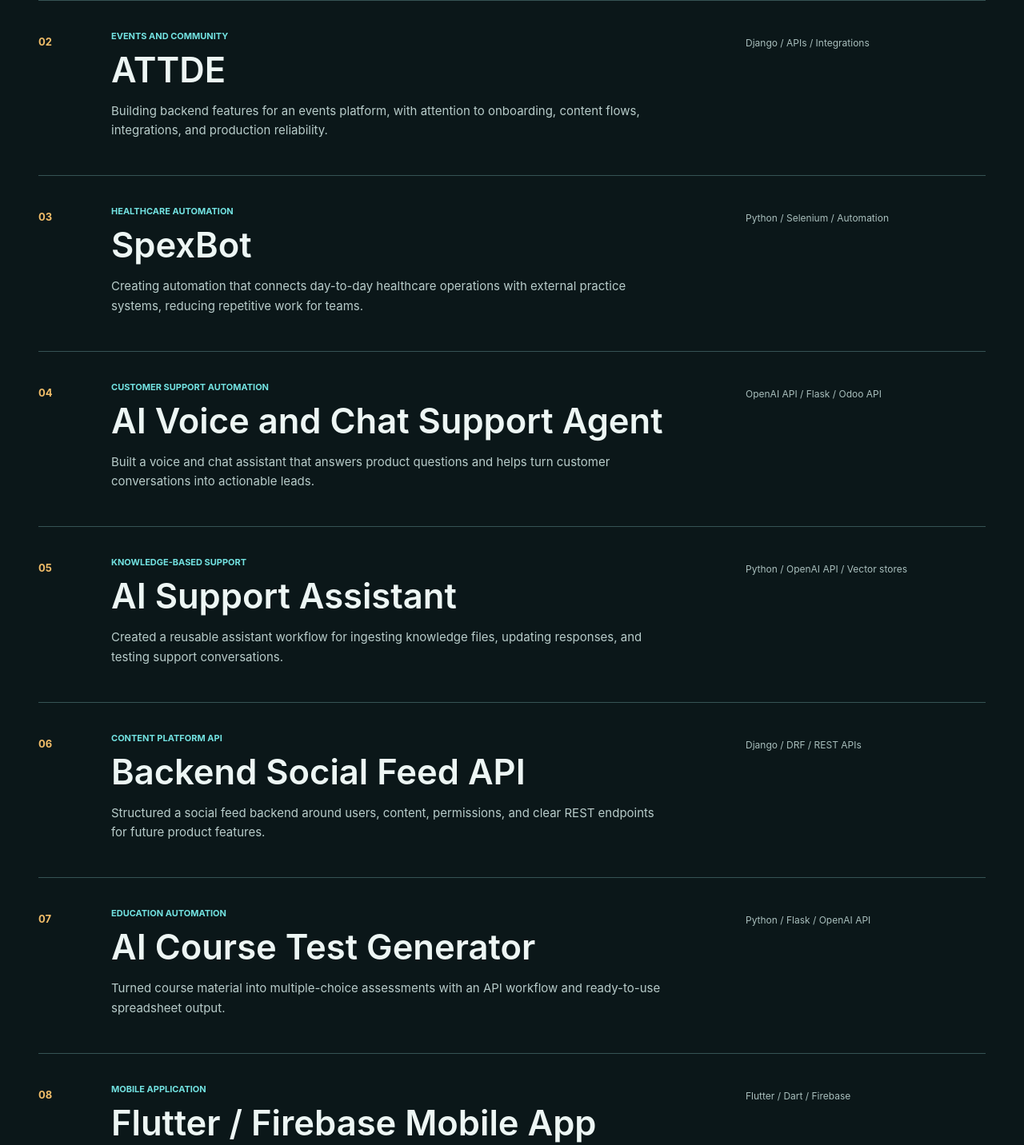
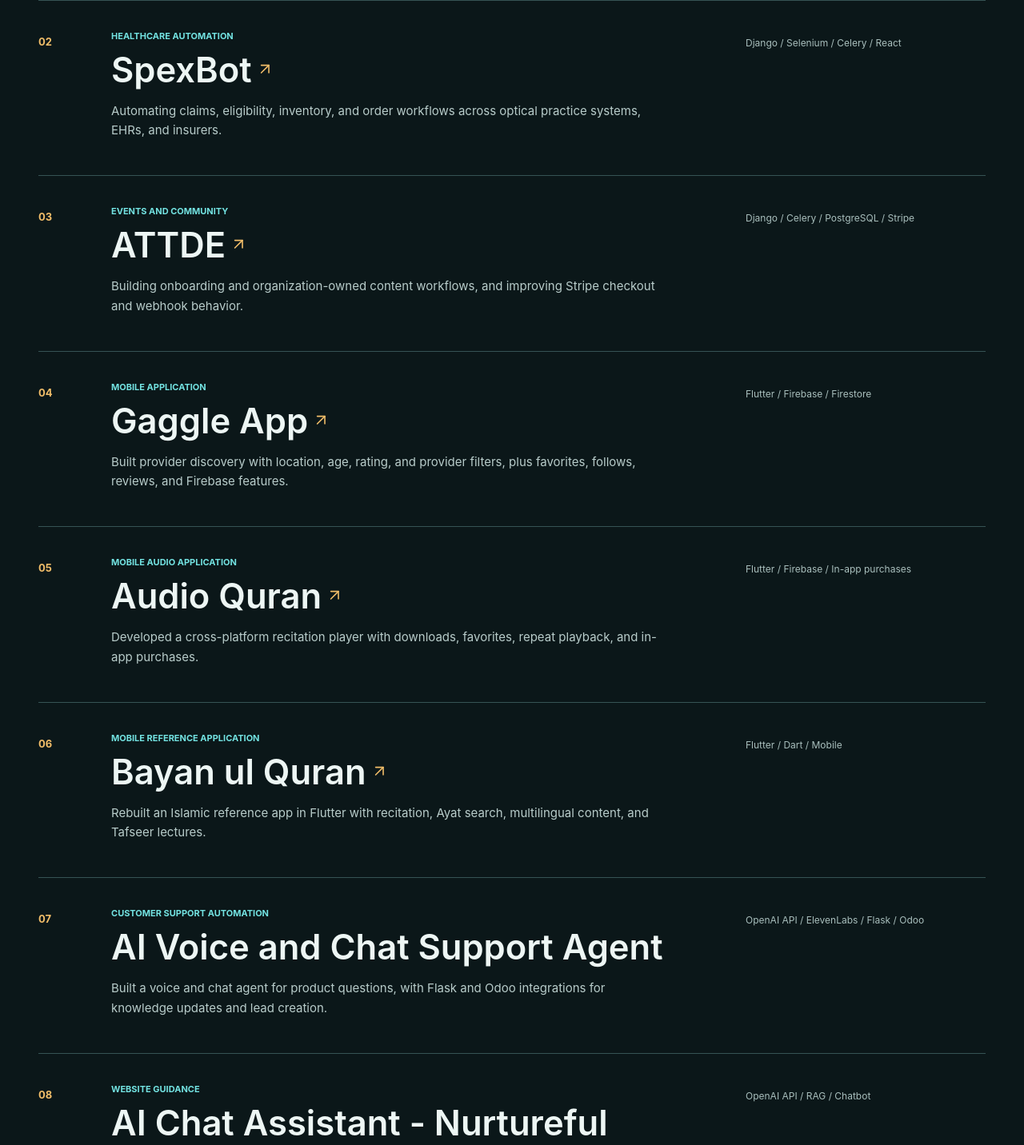
Before and after one commit to ahmadrao17/portfolio, a React (Vite) app: page / in a window 1280 px wide. Shown: the part 1640-3072 px from the top of the page at 80% size. Built offline with nearby package versions, Linux system fonts and the light colour scheme.

Commit message:
Align portfolio projects with resume

```diff
--- a/src/App.jsx
+++ b/src/App.jsx
@@ -17,64 +17,94 @@
     name: 'GWG Platform',
     domain: 'Compliance technology',
     description:
-      'Helping teams manage complex compliance work through clearer review flows, dependable backend behavior, and practical product improvements.',
-    focus: ['Python', 'Django', 'Workflow design'],
+      'Building role-specific review queues, KYC dossiers, screening workflows, and auditable forms for a multi-tenant Swiss AML platform.',
+    focus: ['Django', 'DRF', 'React', 'TypeScript'],
+    url: 'https://www.gwg-plattform.ch/en/home-2/',
   },
   {
     number: '02',
+    name: 'SpexBot',
+    domain: 'Healthcare automation',
+    description:
+      'Automating claims, eligibility, inventory, and order workflows across optical practice systems, EHRs, and insurers.',
+    focus: ['Django', 'Selenium', 'Celery', 'React'],
+    url: 'https://spexbot.com/',
+  },
+  {
+    number: '03',
     name: 'ATTDE',
     domain: 'Events and community',
     description:
-      'Building backend features for an events platform, with attention to onboarding, content flows, integrations, and production reliability.',
-    focus: ['Django', 'APIs', 'Integrations'],
-  },
-  {
-    number: '03',
-    name: 'SpexBot',
-    domain: 'Healthcare automation',
-    description:
-      'Creating automation that connects day-to-day healthcare operations with external practice systems, reducing repetitive work for teams.',
-    focus: ['Python', 'Selenium', 'Automation'],
+      'Building onboarding and organization-owned content workflows, and improving Stripe checkout and webhook behavior.',
+    focus: ['Django', 'Celery', 'PostgreSQL', 'Stripe'],
+    url: 'https://www.allthethingstodoeverywhere.com/home',
   },
   {
     number: '04',
+    name: 'Gaggle App',
+    domain: 'Mobile application',
+    description:
+      'Built provider discovery with location, age, rating, and provider filters, plus favorites, follows, reviews, and Firebase features.',
+    focus: ['Flutter', 'Firebase', 'Firestore'],
+    url: 'https://play.google.com/store/apps/details?id=com.flock.team.app',
+  },
+  {
+    number: '05',
+    name: 'Audio Quran',
+    domain: 'Mobile audio application',
+    description:
+      'Developed a cross-platform recitation player with downloads, favorites, repeat playback, and in-app purchases.',
+    focus: ['Flutter', 'Firebase', 'In-app purchases'],
+    url: 'https://play.google.com/store/apps/details?id=com.ahsan.audioquran&hl=en',
+  },
+  {
+    number: '06',
+    name: 'Bayan ul Quran',
+    domain: 'Mobile reference application',
+    description:
+      'Rebuilt an Islamic reference app in Flutter with recitation, Ayat search, multilingual content, and Tafseer lectures.',
+    focus: ['Flutter', 'Dart', 'Mobile'],
+    url: 'https://play.google.com/store/apps/details?id=com.app.drisrar&hl=en',
+  },
+  {
+    number: '07',
     name: 'AI Voice and Chat Support Agent',
     domain: 'Customer support automation',
     description:
-      'Built a voice and chat assistant that answers product questions and helps turn customer conversations into actionable leads.',
-    focus: ['OpenAI API', 'Flask', 'Odoo API'],
+      'Built a voice and chat agent for product questions, with Flask and Odoo integrations for knowledge updates and lead creation.',
+    focus: ['OpenAI API', 'ElevenLabs', 'Flask', 'Odoo'],
   },
   {
-    number: '05',
+    number: '08',
+    name: 'AI Chat Assistant - Nurtureful Psychology',
+    domain: 'Website guidance',
+    description:
+      'Created a website assistant using a structured company profile and retrieval-augmented responses to guide visitors.',
+    focus: ['OpenAI API', 'RAG', 'Chatbot'],
+  },
+  {
+    number: '09',
+    name: 'AI Course Test Generator',
+    domain: 'Education automation',
+    description:
+      'Turned uploaded course material into multiple-choice tests through a Flask API that returns formatted Excel files.',
+    focus: ['Python', 'Flask', 'OpenAI API'],
+  },
+  {
+    number: '10',
     name: 'AI Support Assistant',
     domain: 'Knowledge-based support',
     description:
-      'Created a reusable assistant workflow for ingesting knowledge files, updating responses, and testing support conversations.',
+      'Created reusable scripts for assistant setup, knowledge-file ingestion, instruction updates, and support-conversation tests.',
     focus: ['Python', 'OpenAI API', 'Vector stores'],
   },
   {
-    number: '06',
+    number: '11',
     name: 'Backend Social Feed API',
     domain: 'Content platform API',
     description:
-      'Structured a social feed backend around users, content, permissions, and clear REST endpoints for future product features.',
-    focus: ['Django', 'DRF', 'REST APIs'],
-  },
-  {
-    number: '07',
-    name: 'AI Course Test Generator',
-    domain: 'Education automation',
-    description:
-      'Turned course material into multiple-choice assessments with an API workflow and ready-to-use spreadsheet output.',
-    focus: ['Python', 'Flask', 'OpenAI API'],
-  },
-  {
-    number: '08',
-    name: 'Flutter / Firebase Mobile App',
-    domain: 'Mobile application',
-    description:
-      'Developed mobile screens and supporting Firebase features, including notifications and cloud functions.',
-    focus: ['Flutter', 'Dart', 'Firebase'],
+      'Structured a social feed backend around users, content, permissions, serializers, and REST endpoints.',
+    focus: ['Django', 'DRF', 'django-filter'],
   },
 ]
 
@@ -97,6 +127,20 @@
   return (
     <a className="social-link" href={href} target="_blank" rel="noreferrer" aria-label={label} title={label}>
       {children}
+    </a>
+  )
+}
+
+function ProjectTitle({ project }) {
+  if (!project.url) return project.name
+
+  const lastSpace = project.name.lastIndexOf(' ')
+  const prefix = lastSpace < 0 ? '' : `${project.name.slice(0, lastSpace)} `
+  const lastWord = project.name.slice(lastSpace + 1)
+
+  return (
+    <a className="project-link" href={project.url} target="_blank" rel="noopener noreferrer" title={`View ${project.name}`}>
+      {prefix}<span className="project-link-tail">{lastWord}<ArrowUpRight size={23} strokeWidth={1.7} aria-hidden="true" /></span>
     </a>
   )
 }
@@ -187,7 +231,7 @@
                   <span className="project-number">{project.number}</span>
                   <div className="project-main">
                     <p className="project-domain">{project.domain}</p>
-                    <h3>{project.name}</h3>
+                    <h3><ProjectTitle project={project} /></h3>
                     <p className="project-description">{project.description}</p>
                   </div>
                   <div className="project-side">
--- a/src/index.css
+++ b/src/index.css
@@ -67,6 +67,10 @@
 .project-number { color: #f1bd69; font-size: 13px; font-weight: 700; padding-top: 6px; }
 .project-domain { color: #73e3e2; font-size: 11px; font-weight: 750; text-transform: uppercase; margin: 0 0 12px; }
 .project-main h3 { margin: 0; font-size: clamp(31px, 3.4vw, 48px); line-height: 1.08; font-weight: 630; }
+.project-link { display: inline; text-decoration: underline; text-decoration-color: transparent; text-underline-offset: 6px; transition: color .2s ease, text-decoration-color .2s ease; }
+.project-link-tail { white-space: nowrap; }
+.project-link svg { display: inline-block; width: .52em; height: .52em; margin-left: .12em; vertical-align: .12em; color: #f1bd69; }
+.project-link:hover { color: #a4f0ec; text-decoration-color: currentColor; }
 .project-description { max-width: 690px; margin: 16px 0 0; color: #b8ccca; font-size: 15px; line-height: 1.65; }
 .project-side { display: flex; align-items: start; justify-content: space-between; gap: 20px; }
 .project-side p { margin: 6px 0 0; color: #a9bfbd; font-size: 12px; line-height: 1.65; }
```
